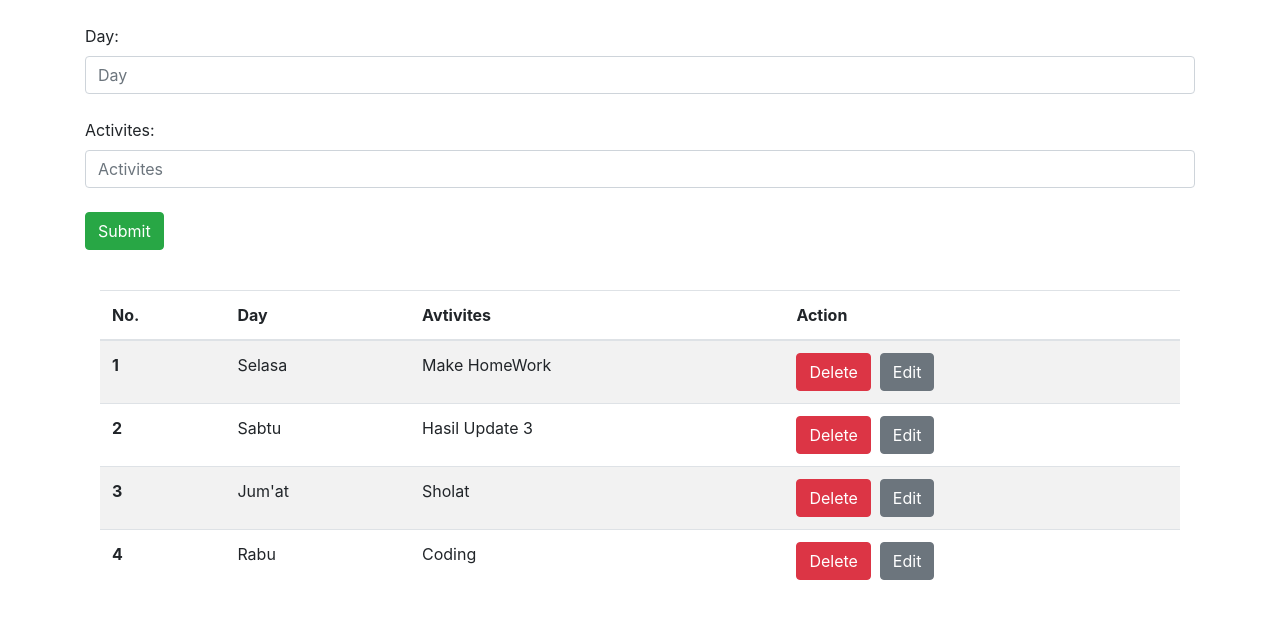
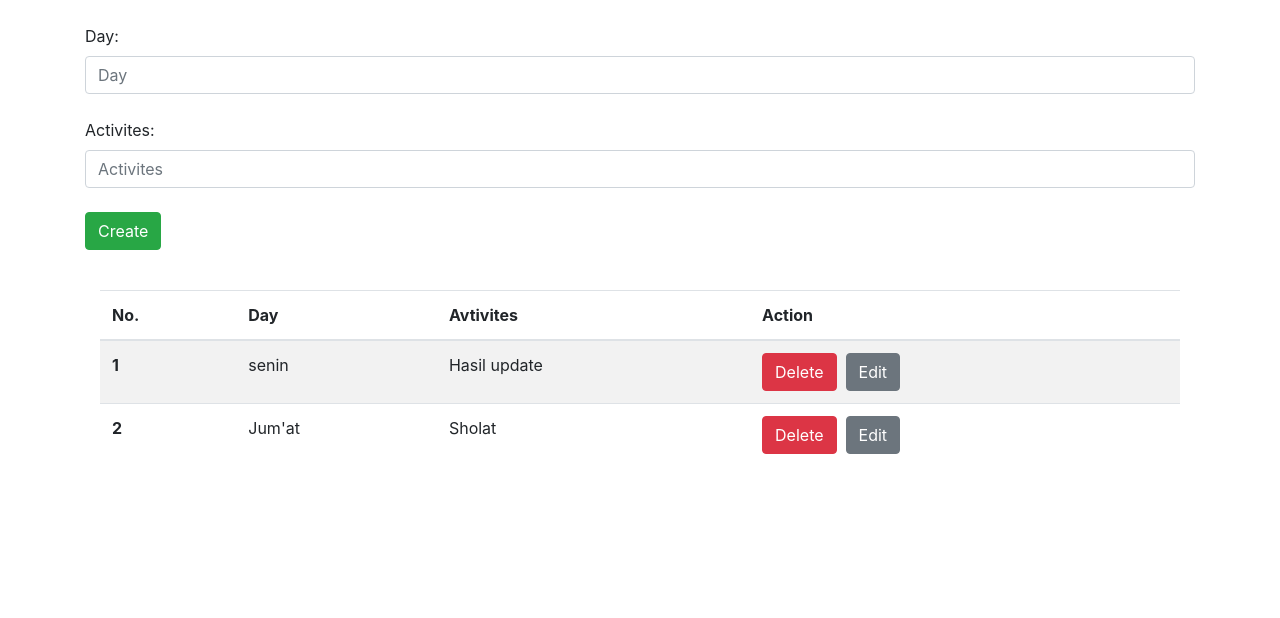
Before and after one commit to fauziapriana29/PK_DAY_14, a React (Create React App) app: page / in a window 1280 px wide. Shown: the top 618 px of the page. Built offline with nearby package versions, Linux system fonts and the light colour scheme; data requests are answered from the project's data file.

Commit message:
fix error submit

```diff
--- a/db.json
+++ b/db.json
@@ -1,24 +1,14 @@
 {
   "list": [
     {
-      "list": "Selasa",
-      "Activites": "Make HomeWork",
-      "id": 1
-    },
-    {
-      "list": "Sabtu",
-      "Activites": "Hasil Update 3",
+      "list": "senin",
+      "Activites": "Hasil update",
       "id": 3
     },
     {
       "list": "Jum'at",
       "Activites": "Sholat",
       "id": 4
-    },
-    {
-      "list": "Rabu",
-      "Activites": "Coding",
-      "id": 5
     }
   ]
 }
--- a/src/Components/Form/Form.jsx
+++ b/src/Components/Form/Form.jsx
@@ -5,7 +5,7 @@ import Table from '../Table/Table.jsx'
 
 const Form = () => {
     const [data, setData] = useState([])
-    const [Id, setId] = useState({})
+    const [Id, setId] = useState(null)
 
     useEffect(() => {
       const getData = () => {
@@ -22,27 +22,34 @@ const Form = () => {
      const { handleSubmit, register, setValue, errors } = useForm();
   const onSubmit = (values, e) => {
     // console.log(Id)
-    if (Id == setId) {
-      console.log('put')
-      // axios.put(`http://localhost:3000/list/${Id}`, values).then((respone) => {
-      //   console.log('berhasil update')
-      // });
+    if (Id) {
+      // console.log('put')
+      axios.put(`http://localhost:3000/list/${Id}`, values).then((respone) => {
+        console.log('berhasil update')
+        const index = data.findIndex((item) => {
+          return item.id == Id
+        })
+        let newArray = [...data]
+        newArray[index] = respone.data
+        setData(newArray)
+        setId(null)
+      });
 
     } else {
       console.log('post')
-      //   axios
-      //     .post("http://localhost:3000/list", values)
-      //     .then((respone) => {
-      //       // console.log('data masuk', respone.data)
-      //       setData([...data, respone.data]);
-      //     })
-      //     .catch((errors) => {
-      //       // console.log('post error')
-      //     });
-      // }
+        axios
+          .post("http://localhost:3000/list", values)
+          .then((respone) => {
+            // console.log('data masuk', respone.data)
+            setData([...data, respone.data]);
+          })
+          .catch((errors) => {
+            // console.log('post error')
+          });
+      }
       e.target.reset();
     }
-  }
+
     ;
 
   const onRemove = (id) => {
@@ -101,7 +108,7 @@ const Form = () => {
             {errors.list && errors.list.message}
             <br />
             <button type="submit" className="btn btn-success">
-              Submit
+              {Id ? "update" : "Create"}
             </button>
           </form>
         </div>
```
